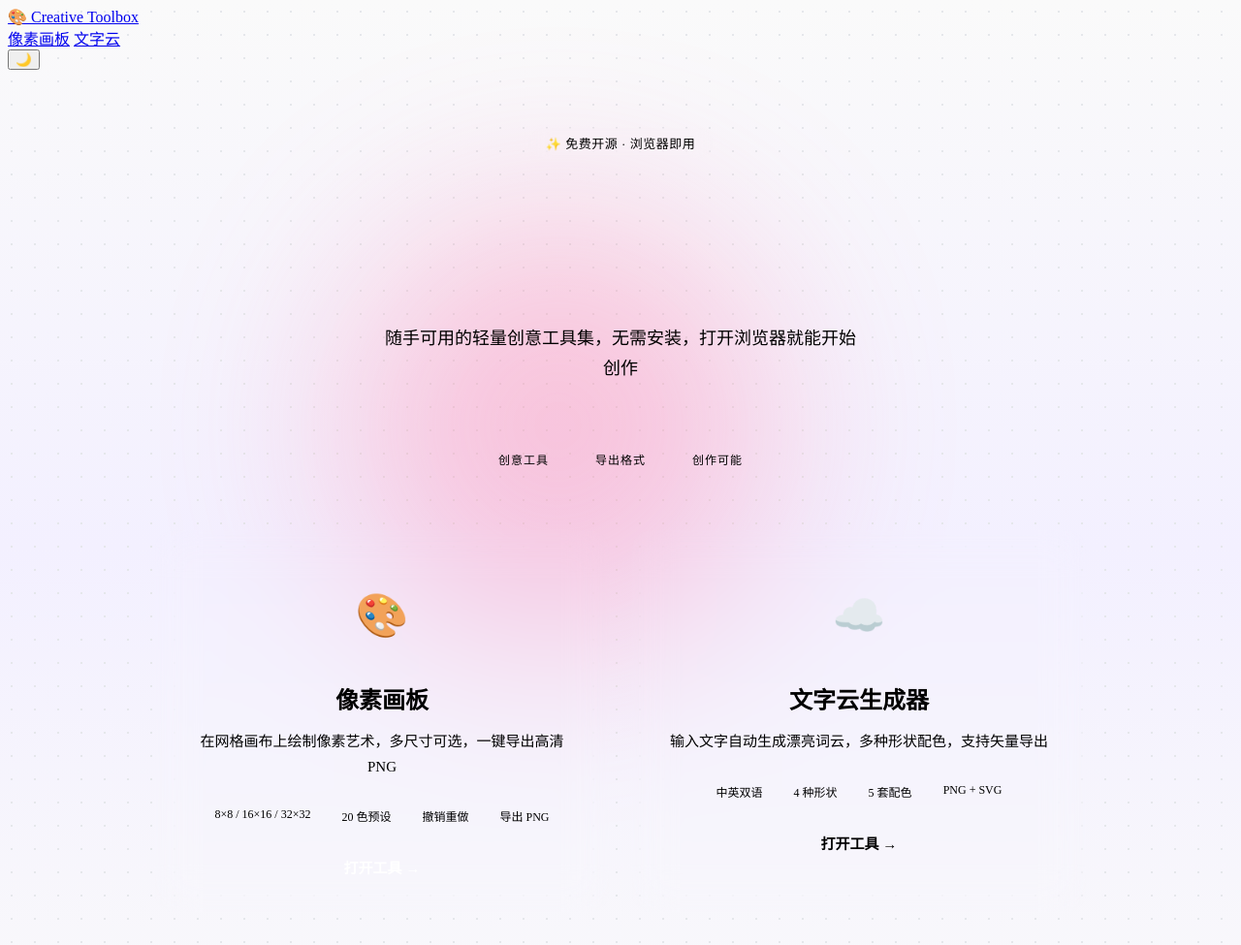
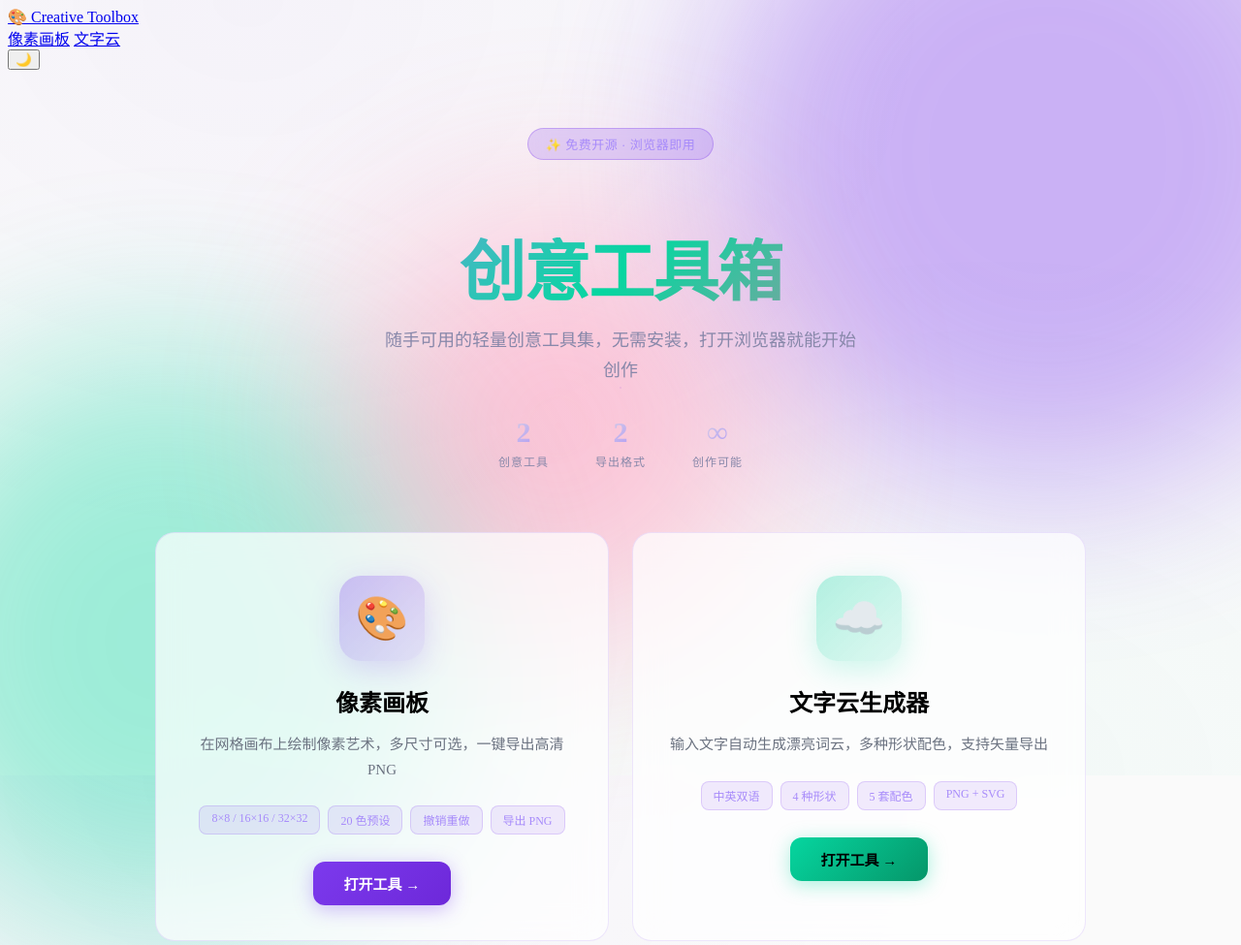
Before and after one commit to fuyule992-lang/creative-toolbox, a website built with Vite: page docs/index.html in a window 1280 px wide. Shown: the top 975 px of the page at 97% size. Built offline with nearby package versions, Linux system fonts and the light colour scheme; files whose address does not match are found by name.

Commit message:
fix: replace color-mix with rgba for browser compatibility

```diff
--- a/docs/index.html
+++ b/docs/index.html
@@ -8,22 +8,26 @@
   <style>
     /* === Body Background === */
     body {
-      background:
+      background-color: #0f0f1a;
+      background-image:
         /* dot grid */
-        radial-gradient(circle, var(--border) 1px, transparent 1px),
-        /* gradient wash */
-        linear-gradient(180deg, var(--bg) 0%, color-mix(in srgb, var(--primary) 8%, var(--bg)) 50%, var(--bg) 100%),
-        var(--bg);
-      background-size: 24px 24px, 100% 100%, auto;
-      background-position: 0 0;
+        radial-gradient(circle, rgba(124, 58, 237, 0.18) 1px, transparent 1px),
+        /* gradient sweep */
+        radial-gradient(ellipse at 20% 0%, rgba(124, 58, 237, 0.08) 0%, transparent 50%),
+        radial-gradient(ellipse at 80% 100%, rgba(6, 214, 160, 0.06) 0%, transparent 50%);
+      background-size: 22px 22px, 100% 100%, 100% 100%;
+      background-position: 0 0, 0 0, 0 0;
+      background-attachment: scroll, fixed, fixed;
     }
 
     [data-theme="light"] body {
-      background:
-        radial-gradient(circle, #e5e7eb 1px, transparent 1px),
-        linear-gradient(180deg, #fafafa 0%, #f3f0ff 50%, #fafafa 100%),
-        #fafafa;
-      background-size: 24px 24px, 100% 100%, auto;
+      background-color: #fafafa;
+      background-image:
+        radial-gradient(circle, rgba(124, 58, 237, 0.12) 1px, transparent 1px),
+        radial-gradient(ellipse at 20% 0%, rgba(124, 58, 237, 0.04) 0%, transparent 50%),
+        radial-gradient(ellipse at 80% 100%, rgba(6, 214, 160, 0.03) 0%, transparent 50%);
+      background-size: 22px 22px, 100% 100%, 100% 100%;
+      background-position: 0 0, 0 0, 0 0;
     }
 
     .page-wrap {
@@ -34,24 +38,24 @@
       z-index: 1;
     }
 
-    /* === Floating Orbs — bigger, more visible === */
+    /* === Floating Orbs === */
     .bg-orb {
       position: fixed;
       border-radius: 50%;
       filter: blur(80px);
-      opacity: 0.35;
+      opacity: 0.38;
       pointer-events: none;
       z-index: 0;
     }
     .bg-orb.orb-1 {
       width: 600px; height: 600px;
-      background: var(--primary);
+      background: #7c3aed;
       top: -200px; right: -150px;
       animation: floatA 14s ease-in-out infinite;
     }
     .bg-orb.orb-2 {
       width: 500px; height: 500px;
-      background: var(--accent);
+      background: #06d6a0;
       bottom: -150px; left: -120px;
       animation: floatB 17s ease-in-out infinite;
     }
@@ -90,12 +94,13 @@
       border-radius: 20px;
       font-size: 13px;
       font-weight: 500;
-      background: color-mix(in srgb, var(--primary) 20%, transparent);
-      color: var(--primary);
-      border: 1px solid color-mix(in srgb, var(--primary) 35%, transparent);
+      background: rgba(124, 58, 237, 0.18);
+      color: #a78bfa;
+      border: 1px solid rgba(124, 58, 237, 0.3);
       margin-bottom: 24px;
       letter-spacing: 0.5px;
       backdrop-filter: blur(10px);
+      -webkit-backdrop-filter: blur(10px);
     }
 
     .hero h1 {
@@ -103,16 +108,15 @@
       font-weight: 800;
       line-height: 1.1;
       margin-bottom: 16px;
-      background: linear-gradient(135deg, var(--primary) 0%, var(--accent) 50%, #ff6b9d 100%);
+      background: linear-gradient(135deg, #a78bfa 0%, #06d6a0 50%, #ff6b9d 100%);
       -webkit-background-clip: text;
       -webkit-text-fill-color: transparent;
       background-clip: text;
       letter-spacing: -1.5px;
-      filter: drop-shadow(0 0 30px color-mix(in srgb, var(--primary) 30%, transparent));
     }
 
     .hero p {
-      color: var(--text-secondary);
+      color: #8888aa;
       font-size: 18px;
       max-width: 500px;
       margin: 0 auto 32px;
@@ -125,20 +129,17 @@
       gap: 48px;
       flex-wrap: wrap;
     }
-    .hero-stat {
-      text-align: center;
-    }
     .hero-stat .num {
       font-size: 30px;
       font-weight: 800;
-      background: linear-gradient(135deg, var(--text) 0%, var(--primary) 100%);
+      background: linear-gradient(135deg, #e0e0e0 0%, #a78bfa 100%);
       -webkit-background-clip: text;
       -webkit-text-fill-color: transparent;
       background-clip: text;
     }
     .hero-stat .label {
       font-size: 12px;
-      color: var(--text-secondary);
+      color: #8888aa;
       letter-spacing: 1px;
       margin-top: 4px;
       text-transform: uppercase;
@@ -153,52 +154,32 @@
 
     .tool-card {
       position: relative;
-      background: color-mix(in srgb, var(--card-bg) 80%, transparent);
-      border: 1px solid color-mix(in srgb, var(--border) 60%, transparent);
+      background: rgba(26, 26, 46, 0.75);
+      border: 1px solid rgba(124, 58, 237, 0.2);
       border-radius: 20px;
       padding: 44px 36px 36px;
       text-align: center;
       transition: all 0.35s cubic-bezier(0.4, 0, 0.2, 1);
-      overflow: hidden;
       text-decoration: none;
       display: block;
       color: inherit;
-      backdrop-filter: blur(20px);
-      -webkit-backdrop-filter: blur(20px);
+      backdrop-filter: blur(16px);
+      -webkit-backdrop-filter: blur(16px);
     }
 
-    /* Card glow on hover */
-    .tool-card::after {
-      content: '';
-      position: absolute;
-      inset: -2px;
-      border-radius: 22px;
-      z-index: -1;
-      opacity: 0;
-      transition: opacity 0.35s ease;
-    }
-    .card-pixel::after {
-      background: linear-gradient(135deg, var(--primary), transparent 60%);
-    }
-    .card-word::after {
-      background: linear-gradient(135deg, var(--accent), transparent 60%);
-    }
-    .tool-card:hover::after {
-      opacity: 0.4;
+    [data-theme="light"] .tool-card {
+      background: rgba(255, 255, 255, 0.7);
+      border-color: rgba(124, 58, 237, 0.12);
     }
 
     .tool-card:hover {
       transform: translateY(-8px);
-      border-color: color-mix(in srgb, var(--primary) 60%, transparent);
-      box-shadow:
-        0 24px 80px rgba(124, 58, 237, 0.15),
-        0 0 0 1px color-mix(in srgb, var(--primary) 40%, transparent);
+      border-color: rgba(124, 58, 237, 0.55);
+      box-shadow: 0 24px 80px rgba(124, 58, 237, 0.18), 0 0 0 1px rgba(124, 58, 237, 0.3);
     }
 
     [data-theme="light"] .tool-card:hover {
-      box-shadow:
-        0 24px 80px rgba(124, 58, 237, 0.1),
-        0 0 0 1px color-mix(in srgb, var(--primary) 25%, transparent);
+      box-shadow: 0 24px 80px rgba(124, 58, 237, 0.1), 0 0 0 1px rgba(124, 58, 237, 0.2);
     }
 
     .tool-card > * {
@@ -216,26 +197,25 @@
       margin: 0 auto 24px;
       font-size: 44px;
       transition: transform 0.35s ease, box-shadow 0.35s ease;
-      position: relative;
     }
 
     .card-pixel .icon-wrap {
-      background: linear-gradient(135deg, color-mix(in srgb, var(--primary) 25%, transparent), color-mix(in srgb, var(--primary) 10%, transparent));
-      box-shadow: 0 8px 32px color-mix(in srgb, var(--primary) 20%, transparent);
+      background: linear-gradient(135deg, rgba(124, 58, 237, 0.3), rgba(124, 58, 237, 0.12));
+      box-shadow: 0 8px 32px rgba(124, 58, 237, 0.2);
     }
     .card-word .icon-wrap {
-      background: linear-gradient(135deg, color-mix(in srgb, var(--accent) 25%, transparent), color-mix(in srgb, var(--accent) 10%, transparent));
-      box-shadow: 0 8px 32px color-mix(in srgb, var(--accent) 20%, transparent);
+      background: linear-gradient(135deg, rgba(6, 214, 160, 0.3), rgba(6, 214, 160, 0.12));
+      box-shadow: 0 8px 32px rgba(6, 214, 160, 0.2);
     }
 
     .tool-card:hover .icon-wrap {
       transform: scale(1.08) rotate(-5deg);
     }
     .card-pixel:hover .icon-wrap {
-      box-shadow: 0 12px 40px color-mix(in srgb, var(--primary) 35%, transparent);
+      box-shadow: 0 12px 40px rgba(124, 58, 237, 0.4);
     }
     .card-word:hover .icon-wrap {
-      box-shadow: 0 12px 40px color-mix(in srgb, var(--accent) 35%, transparent);
+      box-shadow: 0 12px 40px rgba(6, 214, 160, 0.4);
     }
 
     .tool-card h3 {
@@ -245,10 +225,14 @@
     }
 
     .tool-card p {
-      color: var(--text-secondary);
+      color: #8888aa;
       font-size: 15px;
       line-height: 1.7;
       margin-bottom: 24px;
+    }
+
+    [data-theme="light"] .tool-card p {
+      color: #6b7280;
     }
 
     .tool-card .features {
@@ -263,35 +247,38 @@
       border-radius: 8px;
       font-size: 12px;
       font-weight: 500;
-      background: color-mix(in srgb, var(--primary) 12%, transparent);
-      color: var(--text-secondary);
-      border: 1px solid color-mix(in srgb, var(--primary) 20%, transparent);
+      background: rgba(124, 58, 237, 0.1);
+      color: #a78bfa;
+      border: 1px solid rgba(124, 58, 237, 0.18);
     }
 
     .tool-card .btn {
+      display: inline-block;
       padding: 12px 32px;
       font-size: 15px;
       font-weight: 600;
       border-radius: 12px;
       transition: all 0.3s ease;
+      border: none;
+      cursor: pointer;
     }
 
     .card-pixel .btn {
-      background: linear-gradient(135deg, var(--primary), var(--primary-hover));
+      background: linear-gradient(135deg, #7c3aed, #6d28d9);
       color: #fff;
-      box-shadow: 0 4px 20px color-mix(in srgb, var(--primary) 35%, transparent);
+      box-shadow: 0 4px 20px rgba(124, 58, 237, 0.35);
     }
     .card-pixel .btn:hover {
-      box-shadow: 0 6px 28px color-mix(in srgb, var(--primary) 50%, transparent);
+      box-shadow: 0 6px 28px rgba(124, 58, 237, 0.55);
       transform: translateY(-1px);
     }
     .card-word .btn {
-      background: linear-gradient(135deg, var(--accent), #05b88a);
+      background: linear-gradient(135deg, #06d6a0, #059669);
       color: #000;
-      box-shadow: 0 4px 20px color-mix(in srgb, var(--accent) 35%, transparent);
+      box-shadow: 0 4px 20px rgba(6, 214, 160, 0.35);
     }
     .card-word .btn:hover {
-      box-shadow: 0 6px 28px color-mix(in srgb, var(--accent) 50%, transparent);
+      box-shadow: 0 6px 28px rgba(6, 214, 160, 0.55);
       transform: translateY(-1px);
     }
 
@@ -299,21 +286,20 @@
     .site-footer {
       text-align: center;
       padding: 40px 24px;
-      color: var(--text-secondary);
+      color: #8888aa;
       font-size: 13px;
-      border-top: 1px solid color-mix(in srgb, var(--border) 40%, transparent);
+      border-top: 1px solid rgba(124, 58, 237, 0.15);
       position: relative;
       z-index: 1;
     }
     .site-footer a {
-      color: var(--primary);
+      color: #a78bfa;
       text-decoration: none;
     }
     .site-footer a:hover {
       text-decoration: underline;
     }
 
-    /* === Responsive === */
     @media (max-width: 720px) {
       .hero h1 { font-size: 38px; }
       .hero-stats { gap: 28px; }
--- a/index.html
+++ b/index.html
@@ -9,22 +9,26 @@
   <style>
     /* === Body Background === */
     body {
-      background:
+      background-color: #0f0f1a;
+      background-image:
         /* dot grid */
-        radial-gradient(circle, var(--border) 1px, transparent 1px),
-        /* gradient wash */
-        linear-gradient(180deg, var(--bg) 0%, color-mix(in srgb, var(--primary) 8%, var(--bg)) 50%, var(--bg) 100%),
-        var(--bg);
-      background-size: 24px 24px, 100% 100%, auto;
-      background-position: 0 0;
+        radial-gradient(circle, rgba(124, 58, 237, 0.18) 1px, transparent 1px),
+        /* gradient sweep */
+        radial-gradient(ellipse at 20% 0%, rgba(124, 58, 237, 0.08) 0%, transparent 50%),
+        radial-gradient(ellipse at 80% 100%, rgba(6, 214, 160, 0.06) 0%, transparent 50%);
+      background-size: 22px 22px, 100% 100%, 100% 100%;
+      background-position: 0 0, 0 0, 0 0;
+      background-attachment: scroll, fixed, fixed;
     }
 
     [data-theme="light"] body {
-      background:
-        radial-gradient(circle, #e5e7eb 1px, transparent 1px),
-        linear-gradient(180deg, #fafafa 0%, #f3f0ff 50%, #fafafa 100%),
-        #fafafa;
-      background-size: 24px 24px, 100% 100%, auto;
+      background-color: #fafafa;
+      background-image:
+        radial-gradient(circle, rgba(124, 58, 237, 0.12) 1px, transparent 1px),
+        radial-gradient(ellipse at 20% 0%, rgba(124, 58, 237, 0.04) 0%, transparent 50%),
+        radial-gradient(ellipse at 80% 100%, rgba(6, 214, 160, 0.03) 0%, transparent 50%);
+      background-size: 22px 22px, 100% 100%, 100% 100%;
+      background-position: 0 0, 0 0, 0 0;
     }
 
     .page-wrap {
@@ -35,24 +39,24 @@
       z-index: 1;
     }
 
-    /* === Floating Orbs — bigger, more visible === */
+    /* === Floating Orbs === */
     .bg-orb {
       position: fixed;
       border-radius: 50%;
       filter: blur(80px);
-      opacity: 0.35;
+      opacity: 0.38;
       pointer-events: none;
       z-index: 0;
     }
     .bg-orb.orb-1 {
       width: 600px; height: 600px;
-      background: var(--primary);
+      background: #7c3aed;
       top: -200px; right: -150px;
       animation: floatA 14s ease-in-out infinite;
     }
     .bg-orb.orb-2 {
       width: 500px; height: 500px;
-      background: var(--accent);
+      background: #06d6a0;
       bottom: -150px; left: -120px;
       animation: floatB 17s ease-in-out infinite;
     }
@@ -91,12 +95,13 @@
       border-radius: 20px;
       font-size: 13px;
       font-weight: 500;
-      background: color-mix(in srgb, var(--primary) 20%, transparent);
-      color: var(--primary);
-      border: 1px solid color-mix(in srgb, var(--primary) 35%, transparent);
+      background: rgba(124, 58, 237, 0.18);
+      color: #a78bfa;
+      border: 1px solid rgba(124, 58, 237, 0.3);
       margin-bottom: 24px;
       letter-spacing: 0.5px;
       backdrop-filter: blur(10px);
+      -webkit-backdrop-filter: blur(10px);
     }
 
     .hero h1 {
@@ -104,16 +109,15 @@
       font-weight: 800;
       line-height: 1.1;
       margin-bottom: 16px;
-      background: linear-gradient(135deg, var(--primary) 0%, var(--accent) 50%, #ff6b9d 100%);
+      background: linear-gradient(135deg, #a78bfa 0%, #06d6a0 50%, #ff6b9d 100%);
       -webkit-background-clip: text;
       -webkit-text-fill-color: transparent;
       background-clip: text;
       letter-spacing: -1.5px;
-      filter: drop-shadow(0 0 30px color-mix(in srgb, var(--primary) 30%, transparent));
     }
 
     .hero p {
-      color: var(--text-secondary);
+      color: #8888aa;
       font-size: 18px;
       max-width: 500px;
       margin: 0 auto 32px;
@@ -126,20 +130,17 @@
       gap: 48px;
       flex-wrap: wrap;
     }
-    .hero-stat {
-      text-align: center;
-    }
     .hero-stat .num {
       font-size: 30px;
       font-weight: 800;
-      background: linear-gradient(135deg, var(--text) 0%, var(--primary) 100%);
+      background: linear-gradient(135deg, #e0e0e0 0%, #a78bfa 100%);
       -webkit-background-clip: text;
       -webkit-text-fill-color: transparent;
       background-clip: text;
     }
     .hero-stat .label {
       font-size: 12px;
-      color: var(--text-secondary);
+      color: #8888aa;
       letter-spacing: 1px;
       margin-top: 4px;
       text-transform: uppercase;
@@ -154,52 +155,32 @@
 
     .tool-card {
       position: relative;
-      background: color-mix(in srgb, var(--card-bg) 80%, transparent);
-      border: 1px solid color-mix(in srgb, var(--border) 60%, transparent);
+      background: rgba(26, 26, 46, 0.75);
+      border: 1px solid rgba(124, 58, 237, 0.2);
       border-radius: 20px;
       padding: 44px 36px 36px;
       text-align: center;
       transition: all 0.35s cubic-bezier(0.4, 0, 0.2, 1);
-      overflow: hidden;
       text-decoration: none;
       display: block;
       color: inherit;
-      backdrop-filter: blur(20px);
-      -webkit-backdrop-filter: blur(20px);
+      backdrop-filter: blur(16px);
+      -webkit-backdrop-filter: blur(16px);
     }
 
-    /* Card glow on hover */
-    .tool-card::after {
-      content: '';
-      position: absolute;
-      inset: -2px;
-      border-radius: 22px;
-      z-index: -1;
-      opacity: 0;
-      transition: opacity 0.35s ease;
-    }
-    .card-pixel::after {
-      background: linear-gradient(135deg, var(--primary), transparent 60%);
-    }
-    .card-word::after {
-      background: linear-gradient(135deg, var(--accent), transparent 60%);
-    }
-    .tool-card:hover::after {
-      opacity: 0.4;
+    [data-theme="light"] .tool-card {
+      background: rgba(255, 255, 255, 0.7);
+      border-color: rgba(124, 58, 237, 0.12);
     }
 
     .tool-card:hover {
       transform: translateY(-8px);
-      border-color: color-mix(in srgb, var(--primary) 60%, transparent);
-      box-shadow:
-        0 24px 80px rgba(124, 58, 237, 0.15),
-        0 0 0 1px color-mix(in srgb, var(--primary) 40%, transparent);
+      border-color: rgba(124, 58, 237, 0.55);
+      box-shadow: 0 24px 80px rgba(124, 58, 237, 0.18), 0 0 0 1px rgba(124, 58, 237, 0.3);
     }
 
     [data-theme="light"] .tool-card:hover {
-      box-shadow:
-        0 24px 80px rgba(124, 58, 237, 0.1),
-        0 0 0 1px color-mix(in srgb, var(--primary) 25%, transparent);
+      box-shadow: 0 24px 80px rgba(124, 58, 237, 0.1), 0 0 0 1px rgba(124, 58, 237, 0.2);
     }
 
     .tool-card > * {
@@ -217,26 +198,25 @@
       margin: 0 auto 24px;
       font-size: 44px;
       transition: transform 0.35s ease, box-shadow 0.35s ease;
-      position: relative;
     }
 
     .card-pixel .icon-wrap {
-      background: linear-gradient(135deg, color-mix(in srgb, var(--primary) 25%, transparent), color-mix(in srgb, var(--primary) 10%, transparent));
-      box-shadow: 0 8px 32px color-mix(in srgb, var(--primary) 20%, transparent);
+      background: linear-gradient(135deg, rgba(124, 58, 237, 0.3), rgba(124, 58, 237, 0.12));
+      box-shadow: 0 8px 32px rgba(124, 58, 237, 0.2);
     }
     .card-word .icon-wrap {
-      background: linear-gradient(135deg, color-mix(in srgb, var(--accent) 25%, transparent), color-mix(in srgb, var(--accent) 10%, transparent));
-      box-shadow: 0 8px 32px color-mix(in srgb, var(--accent) 20%, transparent);
+      background: linear-gradient(135deg, rgba(6, 214, 160, 0.3), rgba(6, 214, 160, 0.12));
+      box-shadow: 0 8px 32px rgba(6, 214, 160, 0.2);
     }
 
     .tool-card:hover .icon-wrap {
       transform: scale(1.08) rotate(-5deg);
     }
     .card-pixel:hover .icon-wrap {
-      box-shadow: 0 12px 40px color-mix(in srgb, var(--primary) 35%, transparent);
+      box-shadow: 0 12px 40px rgba(124, 58, 237, 0.4);
     }
     .card-word:hover .icon-wrap {
-      box-shadow: 0 12px 40px color-mix(in srgb, var(--accent) 35%, transparent);
+      box-shadow: 0 12px 40px rgba(6, 214, 160, 0.4);
     }
 
     .tool-card h3 {
@@ -246,10 +226,14 @@
     }
 
     .tool-card p {
-      color: var(--text-secondary);
+      color: #8888aa;
       font-size: 15px;
       line-height: 1.7;
       margin-bottom: 24px;
+    }
+
+    [data-theme="light"] .tool-card p {
+      color: #6b7280;
     }
 
     .tool-card .features {
@@ -264,35 +248,38 @@
       border-radius: 8px;
       font-size: 12px;
       font-weight: 500;
-      background: color-mix(in srgb, var(--primary) 12%, transparent);
-      color: var(--text-secondary);
-      border: 1px solid color-mix(in srgb, var(--primary) 20%, transparent);
+      background: rgba(124, 58, 237, 0.1);
+      color: #a78bfa;
+      border: 1px solid rgba(124, 58, 237, 0.18);
     }
 
     .tool-card .btn {
+      display: inline-block;
       padding: 12px 32px;
       font-size: 15px;
       font-weight: 600;
       border-radius: 12px;
       transition: all 0.3s ease;
+      border: none;
+      cursor: pointer;
     }
 
     .card-pixel .btn {
-      background: linear-gradient(135deg, var(--primary), var(--primary-hover));
+      background: linear-gradient(135deg, #7c3aed, #6d28d9);
       color: #fff;
-      box-shadow: 0 4px 20px color-mix(in srgb, var(--primary) 35%, transparent);
+      box-shadow: 0 4px 20px rgba(124, 58, 237, 0.35);
     }
     .card-pixel .btn:hover {
-      box-shadow: 0 6px 28px color-mix(in srgb, var(--primary) 50%, transparent);
+      box-shadow: 0 6px 28px rgba(124, 58, 237, 0.55);
       transform: translateY(-1px);
     }
     .card-word .btn {
-      background: linear-gradient(135deg, var(--accent), #05b88a);
+      background: linear-gradient(135deg, #06d6a0, #059669);
       color: #000;
-      box-shadow: 0 4px 20px color-mix(in srgb, var(--accent) 35%, transparent);
+      box-shadow: 0 4px 20px rgba(6, 214, 160, 0.35);
     }
     .card-word .btn:hover {
-      box-shadow: 0 6px 28px color-mix(in srgb, var(--accent) 50%, transparent);
+      box-shadow: 0 6px 28px rgba(6, 214, 160, 0.55);
       transform: translateY(-1px);
     }
 
@@ -300,21 +287,20 @@
     .site-footer {
       text-align: center;
       padding: 40px 24px;
-      color: var(--text-secondary);
+      color: #8888aa;
       font-size: 13px;
-      border-top: 1px solid color-mix(in srgb, var(--border) 40%, transparent);
+      border-top: 1px solid rgba(124, 58, 237, 0.15);
       position: relative;
       z-index: 1;
     }
     .site-footer a {
-      color: var(--primary);
+      color: #a78bfa;
       text-decoration: none;
     }
     .site-footer a:hover {
       text-decoration: underline;
     }
 
-    /* === Responsive === */
     @media (max-width: 720px) {
       .hero h1 { font-size: 38px; }
       .hero-stats { gap: 28px; }
```
